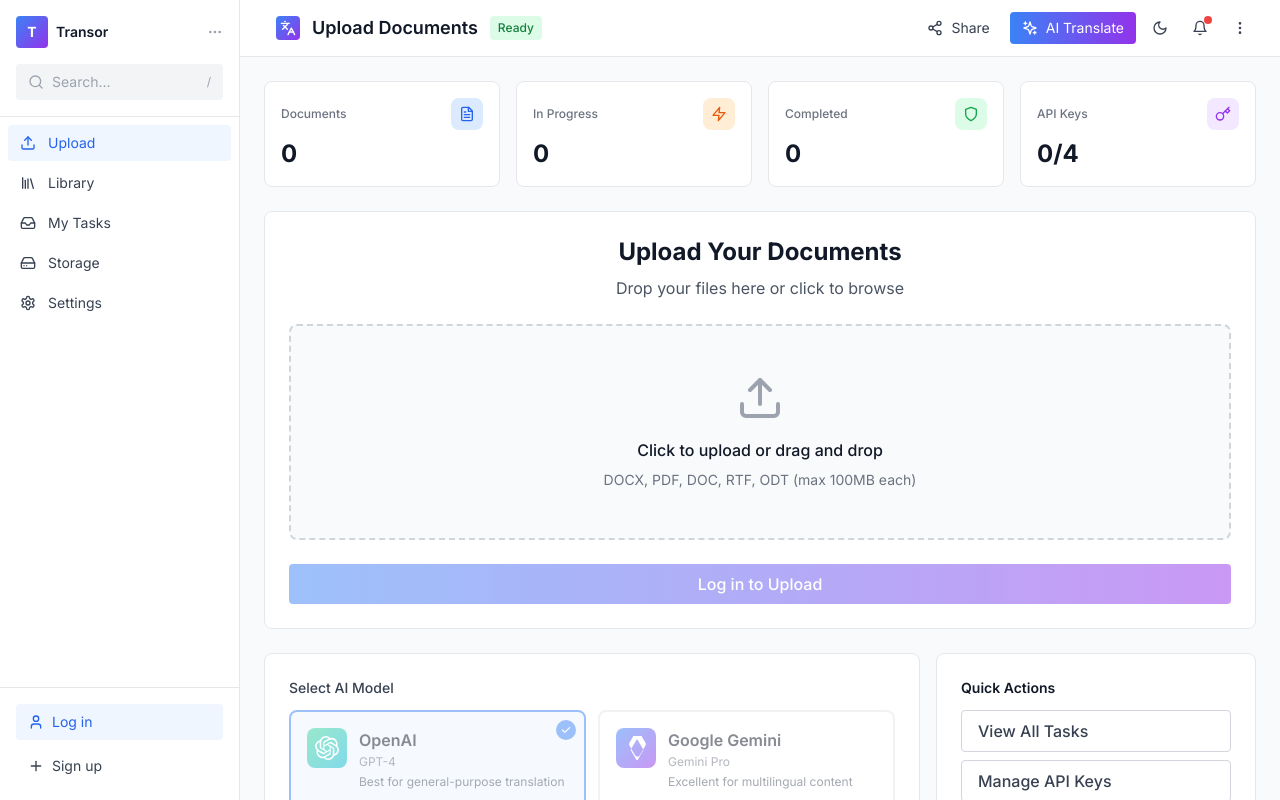
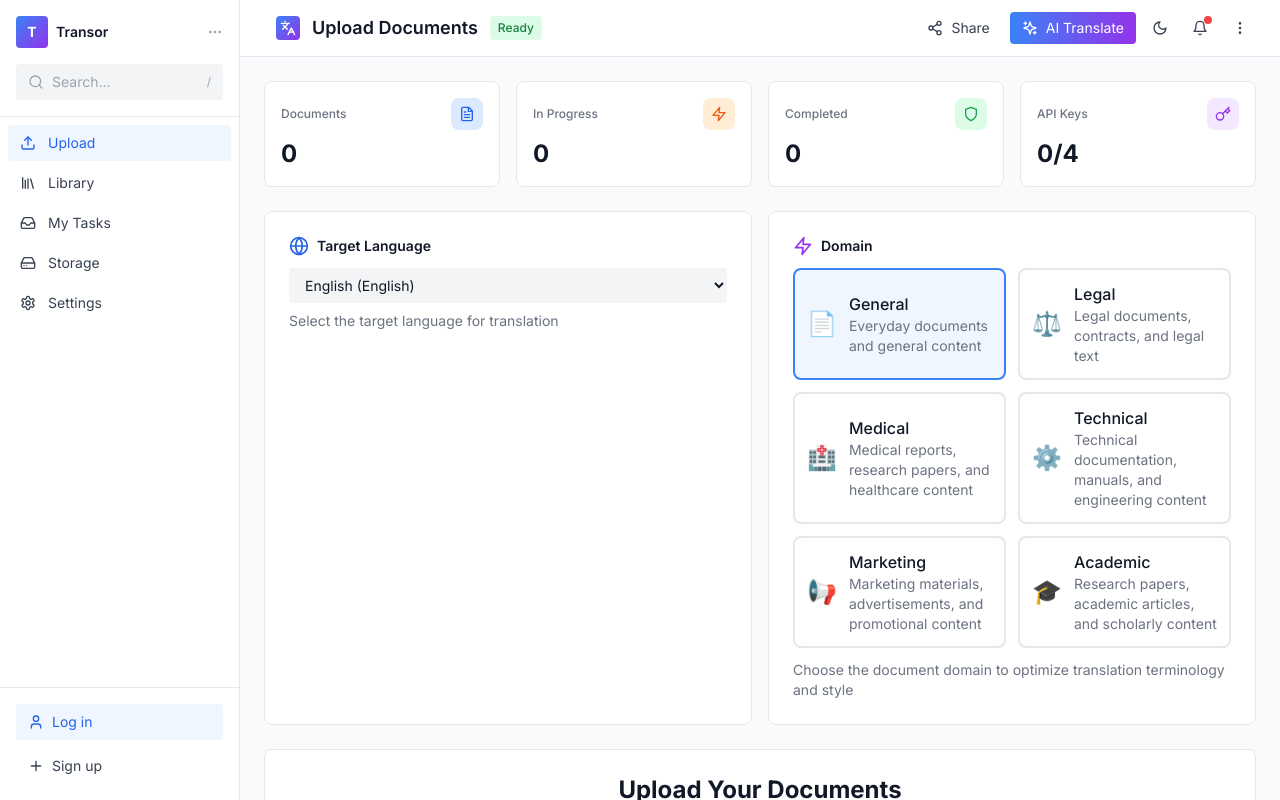
Before and after one commit to dongbopo/transor, a React (Vite) app: page / in a window 1280 px wide. Built offline with nearby package versions, Linux system fonts and the light colour scheme.

Commit message:
♻️ Reorganize HomePage: Move Domain & Target Language to top, remove Quick Actions

```diff
--- a/src/pages/HomePage.tsx
+++ b/src/pages/HomePage.tsx
@@ -166,6 +166,41 @@
         </motion.div>
       )}
 
+      {/* Configuration Section - Domain & Language */}
+      <div className="grid md:grid-cols-2 gap-4 mb-6">
+        <motion.div
+          initial={{ opacity: 0, y: 20 }}
+          animate={{ opacity: 1, y: 0 }}
+          transition={{ delay: 0.15 }}
+          className="card"
+        >
+          <div className="flex items-center space-x-2 mb-3">
+            <Globe className="w-5 h-5 text-blue-600 dark:text-blue-400" />
+            <h3 className="text-sm font-semibold text-gray-900 dark:text-white">Target Language</h3>
+          </div>
+          <LanguageSelector
+            value={targetLanguage}
+            onChange={setTargetLanguage}
+          />
+        </motion.div>
+
+        <motion.div
+          initial={{ opacity: 0, y: 20 }}
+          animate={{ opacity: 1, y: 0 }}
+          transition={{ delay: 0.15 }}
+          className="card"
+        >
+          <div className="flex items-center space-x-2 mb-3">
+            <Zap className="w-5 h-5 text-purple-600 dark:text-purple-400" />
+            <h3 className="text-sm font-semibold text-gray-900 dark:text-white">Domain</h3>
+          </div>
+          <DomainSelector
+            value={domain}
+            onChange={setDomain}
+          />
+        </motion.div>
+      </div>
+
       {/* Main Upload Area */}
       <motion.div
         initial={{ opacity: 0, y: 20 }}
@@ -240,79 +275,19 @@
         </button>
       </motion.div>
 
-      {/* Configuration Section */}
-      <div className="grid lg:grid-cols-3 gap-4 mb-6">
+      {/* LLM Provider Selector */}
       <motion.div
         initial={{ opacity: 0, y: 20 }}
         animate={{ opacity: 1, y: 0 }}
         transition={{ delay: 0.3 }}
-          className="lg:col-span-2 space-y-4"
+        className="card mb-6"
       >
-          {/* LLM Provider Selector */}
-          <div className="card">
         <LLMProviderSelector
           value={llmProvider}
           onChange={setLlmProvider}
           disabled={!isAuthenticated}
         />
-          </div>
-
-          {/* Language & Domain */}
-          <div className="grid sm:grid-cols-2 gap-4">
-            <div className="card">
-              <div className="flex items-center space-x-2 mb-3">
-                <Globe className="w-5 h-5 text-blue-600 dark:text-blue-400" />
-                <h3 className="text-sm font-semibold text-gray-900 dark:text-white">Target Language</h3>
-              </div>
-              <LanguageSelector
-                value={targetLanguage}
-                onChange={setTargetLanguage}
-              />
-            </div>
-
-            <div className="card">
-              <div className="flex items-center space-x-2 mb-3">
-                <Zap className="w-5 h-5 text-purple-600 dark:text-purple-400" />
-                <h3 className="text-sm font-semibold text-gray-900 dark:text-white">Domain</h3>
-              </div>
-              <DomainSelector
-                value={domain}
-                onChange={setDomain}
-              />
-            </div>
-          </div>
       </motion.div>
-
-        {/* Quick Actions */}
-        <motion.div
-          initial={{ opacity: 0, y: 20 }}
-          animate={{ opacity: 1, y: 0 }}
-          transition={{ delay: 0.4 }}
-          className="card"
-        >
-          <h3 className="text-sm font-semibold text-gray-900 dark:text-white mb-3">Quick Actions</h3>
-          <div className="space-y-2">
-            <button
-              onClick={() => navigate('/jobs')}
-              className="w-full btn-outline text-left"
-            >
-              View All Tasks
-            </button>
-            <button
-              onClick={() => navigate('/settings')}
-              className="w-full btn-outline text-left"
-            >
-              Manage API Keys
-            </button>
-            <button
-              onClick={() => navigate('/pricing')}
-              className="w-full btn-outline text-left"
-            >
-              Pricing Info
-            </button>
-          </div>
-        </motion.div>
-      </div>
 
       {/* Supported Formats */}
       <motion.div
```
Lines whose indentation alone changed are shown as unchanged.
